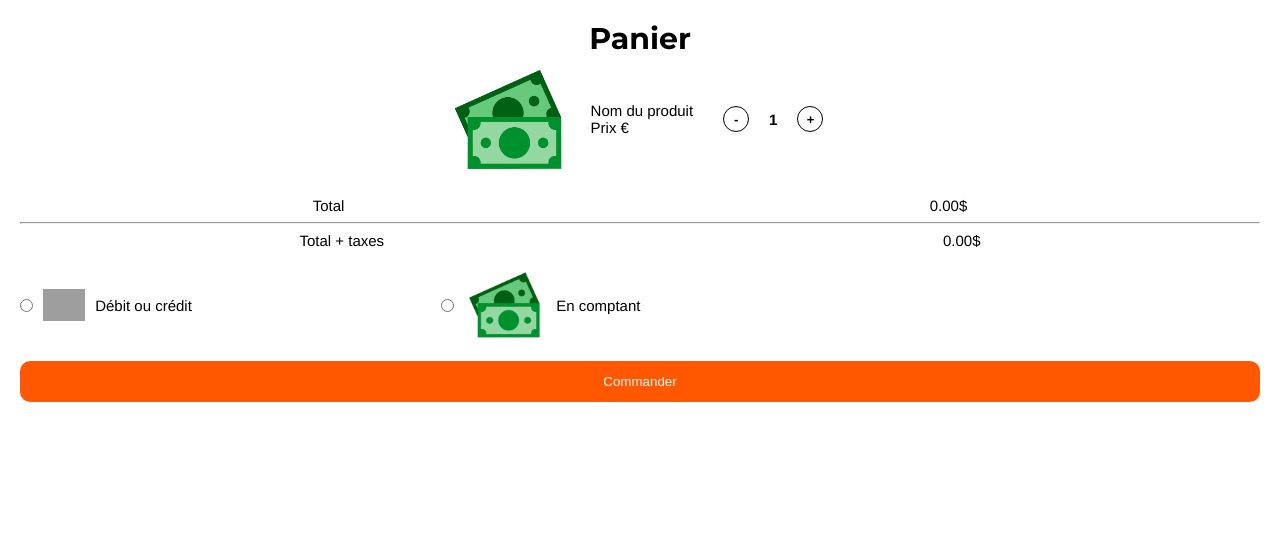
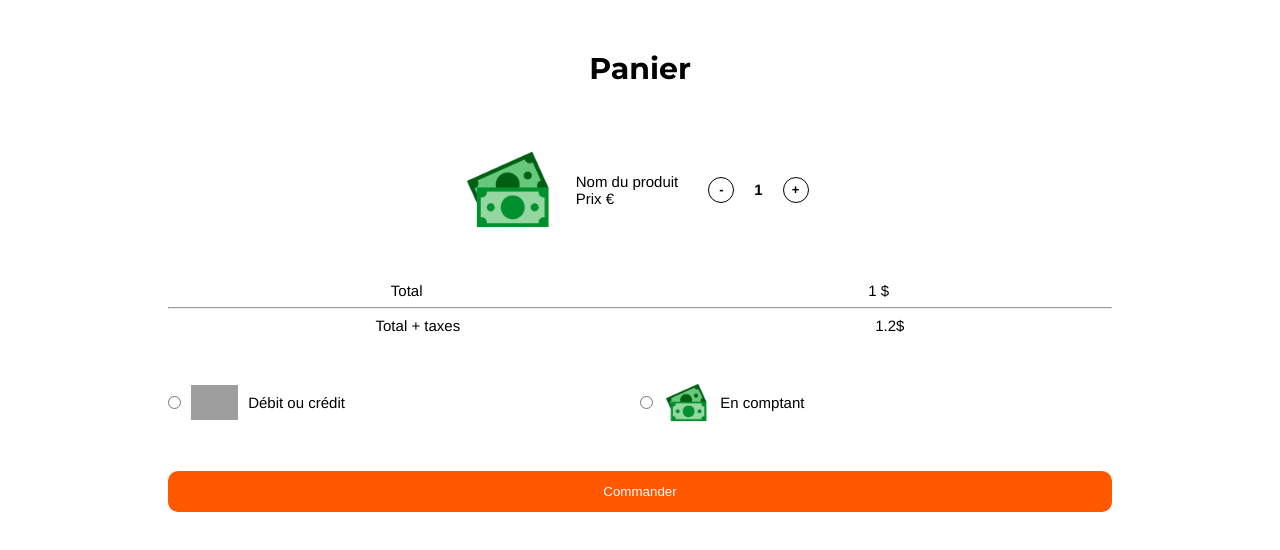
Before and after one commit to mariaguyde/bubble_project, a React (Create React App) app: page / in a window 1280 px wide. Shown: the top 550 px of the page. Built offline with nearby package versions, Linux system fonts and the light colour scheme; grey boxes are pictures that could not be loaded.

Commit message:
(refactor:) avancée

```diff
--- a/src/components/Panier/Panier.css
+++ b/src/components/Panier/Panier.css
@@ -2,12 +2,16 @@ p {
     font-size: 1.5rem;
 }
 #container {
-    margin: 20px;
+    margin: 50px;
 }
 h1 {
     font-family: Montserrat, Helvetica, sans-serif;
     text-align: center;
     font-size: 3rem;
+}
+.panier_details {
+    width: 80%;
+    margin: 55px auto;
 }
 
 
@@ -42,8 +46,8 @@ h1 {
 }
 
 
-#panier_montantTotal, #panier_paiement {
-    margin: 15px 0;
+#panier_montantTotal, #panier_paiement, #panier_produitslist {
+    margin: 45px 0;
 }
 #panier_montantTotal div {
     display: flex;
@@ -53,10 +57,19 @@ h1 {
 
 
 #panier_paiement {
+    /*
     display: flex;
     justify-content: center;
+    /**/
+    display: flex;
+    text-align: center;
 }
 .panier_moyenPaiement {
+    /*
+    display: flex;
+    align-items: center;
+    /**/
+    width: 50%;
     display: flex;
     align-items: center;
 }
--- a/src/components/Panier/Panier.jsx
+++ b/src/components/Panier/Panier.jsx
@@ -5,18 +5,20 @@ import especes from '../../assets/img/money.png';
 
 const Panier = () => {
 
-    // TODO intégration de la maquette
+    // intégration de la maquette
     // TODO Mise en page des données
     // TODO récupération des éléments du panier du client
     // TODO persistance des infos du panier si possible
 
 
     const [itemQuantity, setItemQuantity] = useState(1);
+    const [prix, setprix] = useState(1);
 
 
     return (
         <div id="container">
             <h1>Panier</h1>
+            <div className="panier_details">
                 <div id="panier_produitslist">
                     {/*TODO Boucler sur la liste des éléments du panier*/}
                     <div className="panier_produit">
@@ -40,12 +42,12 @@ const Panier = () => {
                 <div id="panier_montantTotal">
                     <div>
                         <p>Total</p>
-                    <p>0.00$</p>
+                        <p>{prix} $</p>
                     </div>
                     <hr></hr>
                     <div>
                         <p>Total + taxes</p>
-                    <p>0.00$</p>
+                        <p>{prix*1.2}$</p>
                     </div>
                 </div>
 
@@ -70,7 +72,7 @@ const Panier = () => {
                     </div>
                 </div>
                 <button className="btn_commander">Commander</button>
-
+            </div>
         </div>
     );
 };
```
Lines whose indentation alone changed are shown as unchanged.
